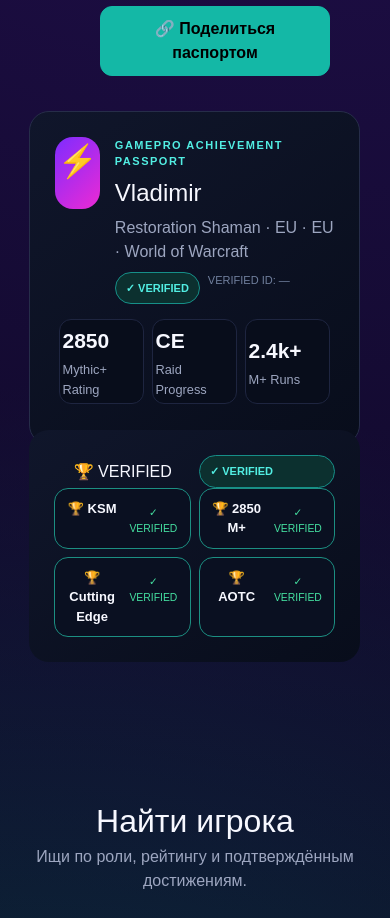
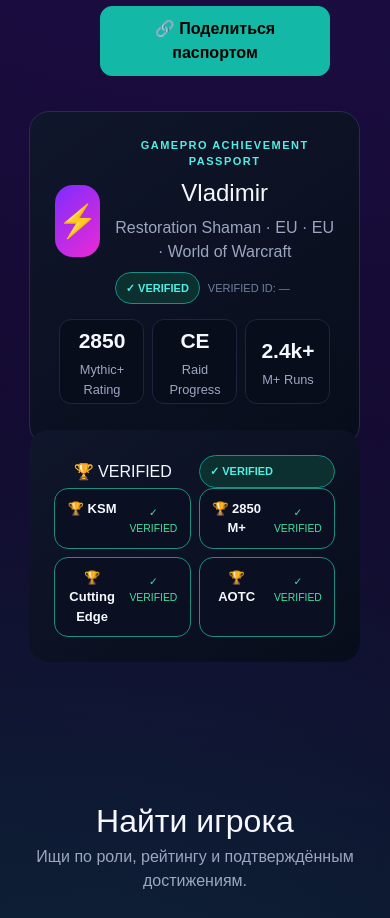
Before and after one commit to vesttrading/gamepro-market, a Next.js app: page / in a window 390 px wide. Shown: the part 800-1718 px from the top of the page. Built offline with nearby package versions, Linux system fonts and the light colour scheme; no server answers.

Commit message:
Clean up styles in #passport .grid2
Removed specific text alignment styles for the first child elements in the #passport .grid2 section.

```diff
--- a/app/globals.css
+++ b/app/globals.css
@@ -132,17 +132,7 @@ div[style*="justifyContent: \"space-between\""] {
         max-width: 355px !important;
         width: 100% !important;
         padding: 15px 12px !important;
-    }
-
-    /* Находим ТОЛЬКО текст с именем и специализацией внутри блока */
-    #passport .grid2 > div:first-child h1,
-    #passport .grid2 > div:first-child h2,
-    #passport .grid2 > div:first-child span,
-    #passport .grid2 > div:first-child div {
-        text-align: left !important;         /* Прижимаем буквы к левому краю */
-        align-items: flex-start !important; /* Убираем флекс-центрирование у текста */
-        margin-left: 0 !important;           /* Сбрасываем авто-отступы, которые двигали имя */
-    }
+   }
 }
 
 /* 3. Блок ачивок (встает ровно под Владимира) */
```
